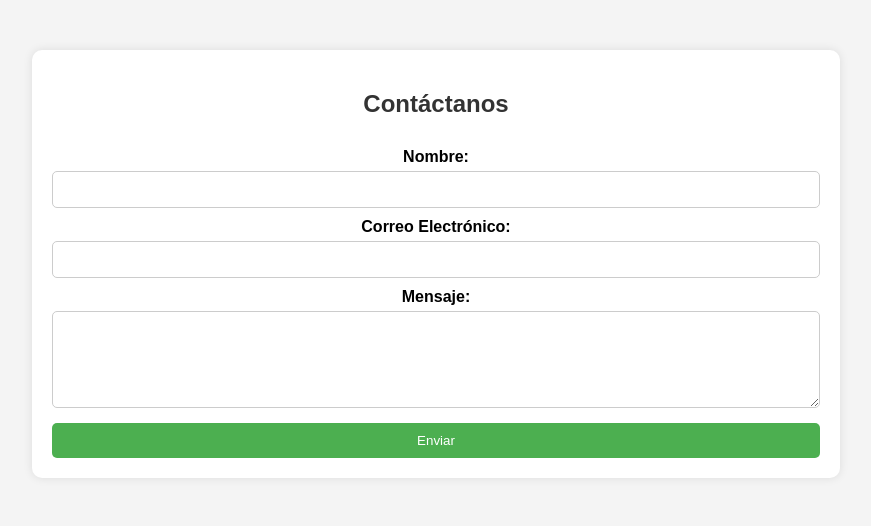
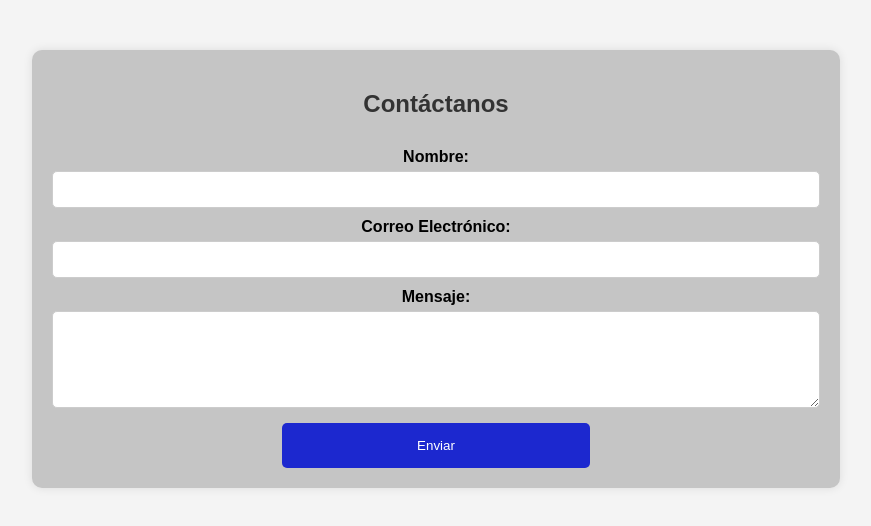
Before and after one commit to ZeroCoolgigi/clase1, a plain HTML site: page Jaime/landingpage/contacto/contact.html in a window 1280 px wide. Shown: the whole page, without its empty margins (204-1075 px from the left). Drawn offline with Linux system fonts and the light colour scheme.

Commit message:
Actualizacion boton contacto
se cambia el color y tamaño

```diff
--- a/Jaime/landingpage/contacto/contact.css
+++ b/Jaime/landingpage/contacto/contact.css
@@ -9,7 +9,7 @@ body {
 .contacto {
     width: 60%;
     margin: 50px auto;
-    background: white;
+    background: rgb(197, 197, 197);
     padding: 20px;
     border-radius: 10px;
     box-shadow: 0px 0px 10px rgba(0,0,0,0.1);
@@ -38,8 +38,10 @@ input, textarea {
 
 button {
     margin-top: 15px;
-    padding: 10px;
-    background-color: #4CAF50;
+    width: 40%;
+    align-self: center;
+    padding: 15px;
+    background-color: #1c28cf;
     color: white;
     border: none;
     border-radius: 5px;
@@ -47,5 +49,5 @@ button {
 }
 
 button:hover {
-    background-color: #45a049;
+    background-color: #314dee;
 }
```
